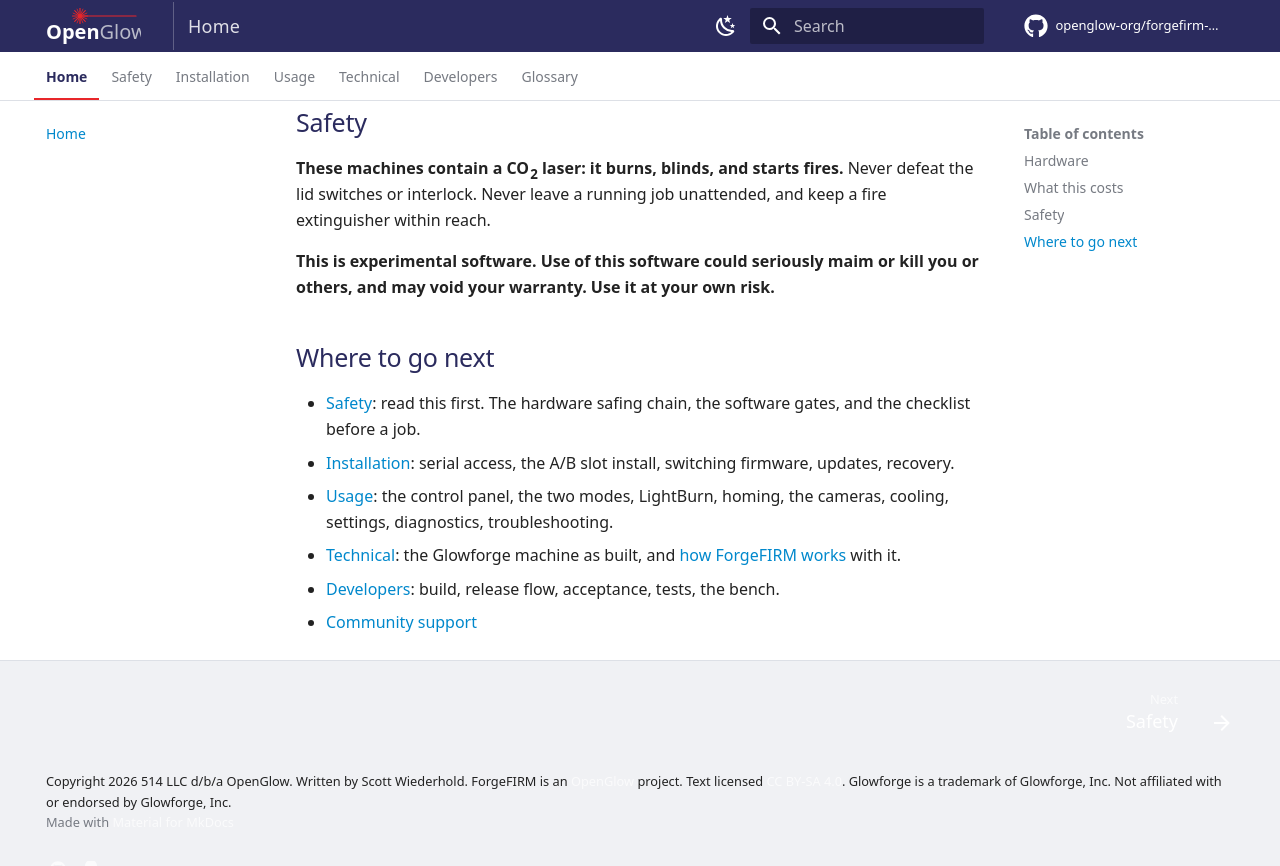
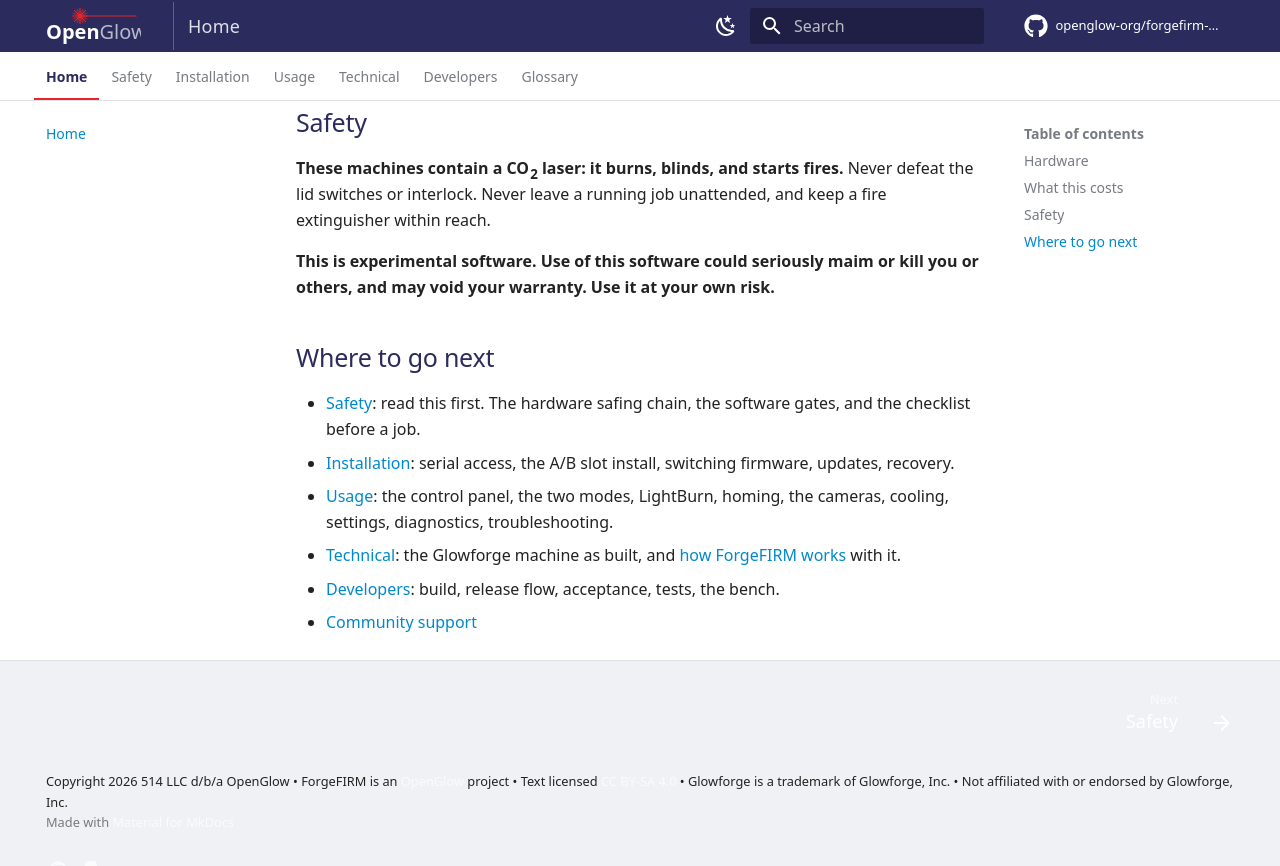
Before and after one commit to openglow-org/forgefirm-docs, an MkDocs documentation site: the page built from docs/index.md, in a window 1280 px wide and 900 px high, scrolled down 961 px. Shown: the top 866 px of the window. Built offline with MkDocs 1.6.1 and Material for MkDocs 9.7.7, drawn with Linux system fonts in a browser that asks for light colours; comment, search, counter and statistics services are not loaded.

Commit message:
Updated footer

```diff
--- a/mkdocs.yml
+++ b/mkdocs.yml
@@ -8,10 +8,10 @@
 repo_name: openglow-org/forgefirm-docs
 edit_uri: edit/main/docs/
 copyright: >-
-  Copyright 2026 514 LLC d/b/a OpenGlow. Written by Scott Wiederhold.
-  ForgeFIRM is an <a href="https://community.openglow.org">OpenGlow</a> project.
-  Text licensed <a href="https://creativecommons.org/licenses/by-sa/4.0/">CC BY-SA 4.0</a>.
-  Glowforge is a trademark of Glowforge, Inc.
+  Copyright 2026 514 LLC d/b/a OpenGlow •
+  ForgeFIRM is an <a href="https://community.openglow.org">OpenGlow</a> project •
+  Text licensed <a href="https://creativecommons.org/licenses/by-sa/4.0/">CC BY-SA 4.0</a> •
+  Glowforge is a trademark of Glowforge, Inc. •
   Not affiliated with or endorsed by Glowforge, Inc.
 
 strict: true
```
